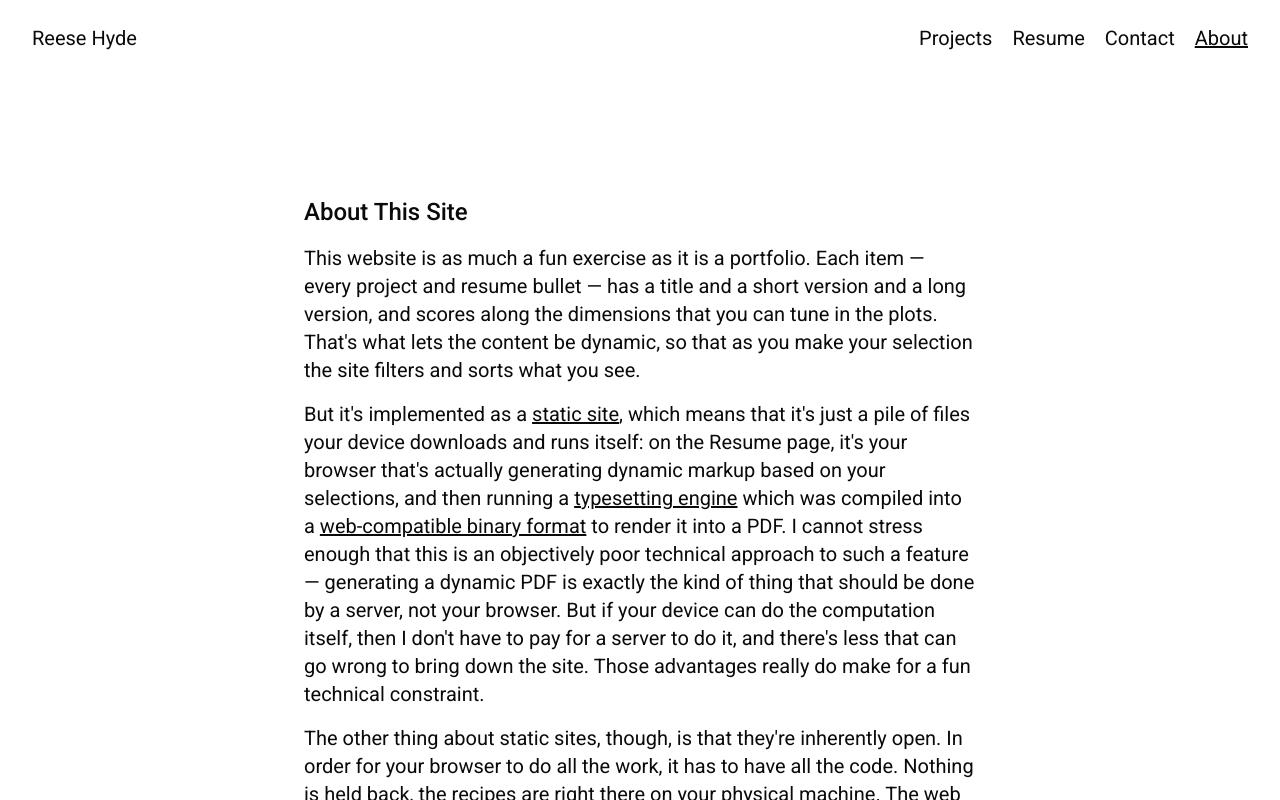
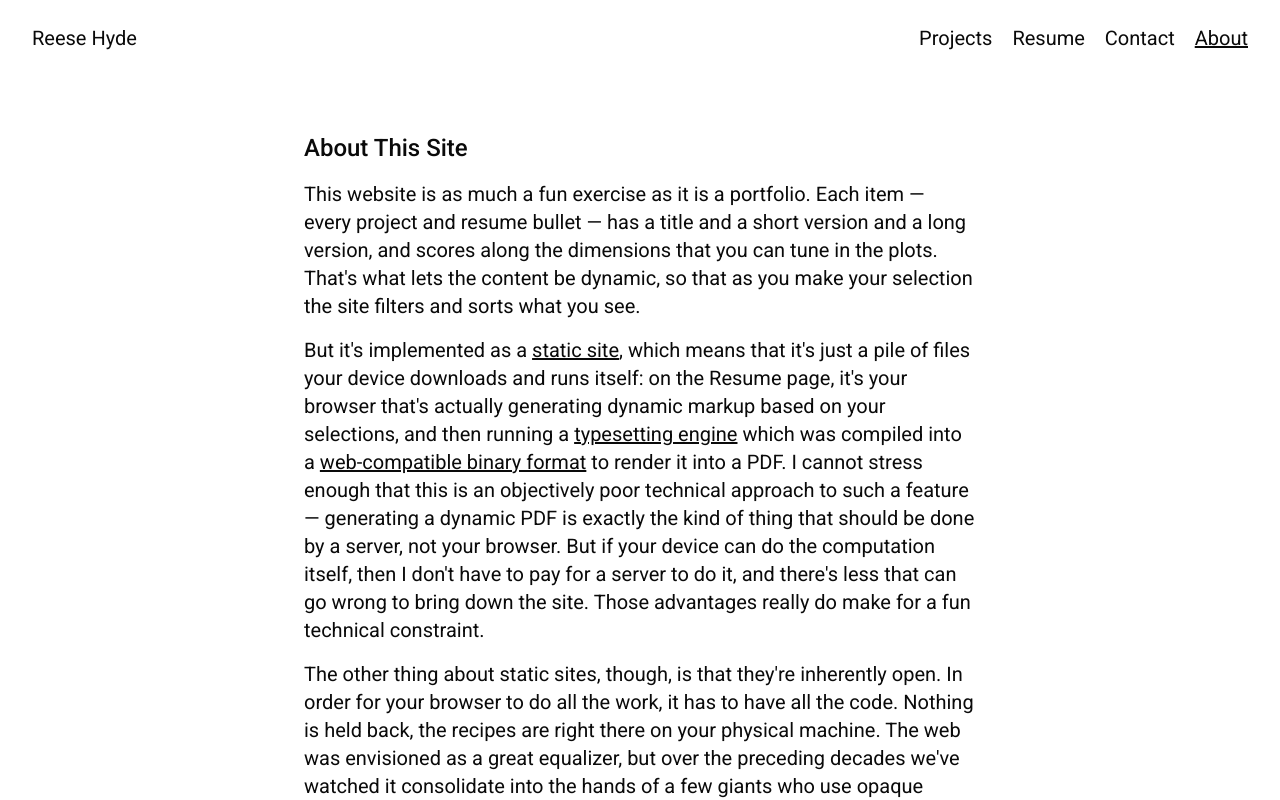
Before and after one commit to rmehyde/website, a Next.js app: page /about in a window 1280 px wide. Shown: the top 800 px of the page. Built offline with nearby package versions, Linux system fonts and the light colour scheme.

Commit message:
layout etc tweaks

```diff
--- a/app/contact/content.tsx
+++ b/app/contact/content.tsx
@@ -1,6 +1,10 @@
 import Link from "next/link";
 
+export const GITHUB_URL = "https://github.com/rmehyde"
+export const LINKEDIN_URL = "https://www.linkedin.com/in/reese-h-835b28175/"
+
 export const REVEAL_TEXT = "Reveal Contact Details"
+
 
 export function ContactIntro() {
     return (
--- a/app/layout.tsx
+++ b/app/layout.tsx
@@ -22,7 +22,7 @@ export default function RootLayout({children}: { children: React.ReactNode }) {
         <html lang="en" className={`${roboto.variable} font-sans`}>
             <body>
                 <div className="min-h-screen max-w-7xl m-auto px-4 sm:px-8 flex flex-col">
-                    <header>
+                    <header className="pt-4 pb-8 md:pt-6 md:pb-20">
                         <NavigationHeader/>
                     </header>
                     <main className="grow">
--- a/app/projects/page.tsx
+++ b/app/projects/page.tsx
@@ -26,16 +26,9 @@ export default function DynamicProjects() {
 
     return (
         <div>
-            {/* TODO: this needs some better spacing as it looks fucky with the project
-            spacing */}
-            {/* Fit-or-stack: prompt / graph / prompt sit in a ROW when the container is wide
-                enough for all three, otherwise they STACK — all at once, never a partial wrap.
-                Container-driven (reacts to this section's width, not the viewport). Tune the
-                @[..] threshold below to the row's natural width. */}
+            {/* fit or stack: all three side by side or all three vertical" */}
             <div className="@container">
-            <div className="flex flex-col mb-12 mt-4 gap-3 md:gap-7 md:mt-6 md:mb-16 justify-evenly @[68rem]:flex-row @[68rem]:gap-0">
-            {/*<div className="flex flex-col gap-24 justify-center md:flex-row">*/}
-                {/* TODO: when page is narrow this can look weird with projects on next line we get some dont dead open inside*/}
+            <div className="flex flex-col mb-12 gap-3 md:gap-7 md:mb-16 justify-evenly @[68rem]:flex-row @[68rem]:gap-0">
                 <div className={`flex items-center justify-center ${scale.headline} text-center whitespace-nowrap`}>
                     What kind of projects
                 </div>
@@ -49,9 +42,6 @@ export default function DynamicProjects() {
                         onChange={setValues}
                     />
                 </div>
-                {/* TODO: the right side of the graph pushes up against this text
-                        when the page is pretty narrow but not quite vertical
-                */}
                 <div className={`flex items-center justify-center ${scale.headline} text-center whitespace-nowrap`}>
                     do you want to see?
                 </div>
--- a/app/ui/copyPage.tsx
+++ b/app/ui/copyPage.tsx
@@ -4,7 +4,7 @@ import {scale} from "@/app/lib/typography";
 
 export function CopyPageBody({children, className}: {children: React.ReactNode; className?: string}) {
     return (
-        <div className={cn("flex flex-col items-center gap-8 pt-8 md:pt-24", className)}>
+        <div className={cn("flex flex-col items-center gap-8", className)}>
             {React.Children.map(children, (child) => (
                 <div className="w-full max-w-2xl">{child}</div>
             ))}
--- a/app/ui/footer.tsx
+++ b/app/ui/footer.tsx
@@ -2,10 +2,7 @@
 import {usePathname} from 'next/navigation'
 import {scale} from "@/app/lib/typography";
 import {cn} from "@/components/lib/utils";
-
-// GitHub inferred from your repo links. LinkedIn is a placeholder — swap in your real profile URL.
-const GITHUB_URL = "https://github.com/rmehyde"
-const LINKEDIN_URL = "https://www.linkedin.com/in/reese-h-835b28175/"
+import {GITHUB_URL, LINKEDIN_URL} from "@/app/contact/content";
 
 // Brand glyphs are inlined (not bundled as files) so they inherit the surrounding
 // text color via fill="currentColor" — same pattern as the lucide icons elsewhere.
--- a/app/ui/navigationHeader.tsx
+++ b/app/ui/navigationHeader.tsx
@@ -12,7 +12,7 @@ export function NavigationHeader() {
     if (pathname === '/') return null
 
     return (
-        <header className="flex flex-wrap items-center justify-between pt-4 pb-8 md:pt-6 md:pb-12">
+        <header className="flex flex-wrap items-center justify-between">
             {/* Home link: House icon below sm (no room for the name), the full name at sm+. */}
             <Link href="/" aria-label="Home" className={cn(scale.nav, "inline-flex items-center")}>
                 <House className="h-4 w-4 sm:hidden" aria-hidden="true"/>
```
